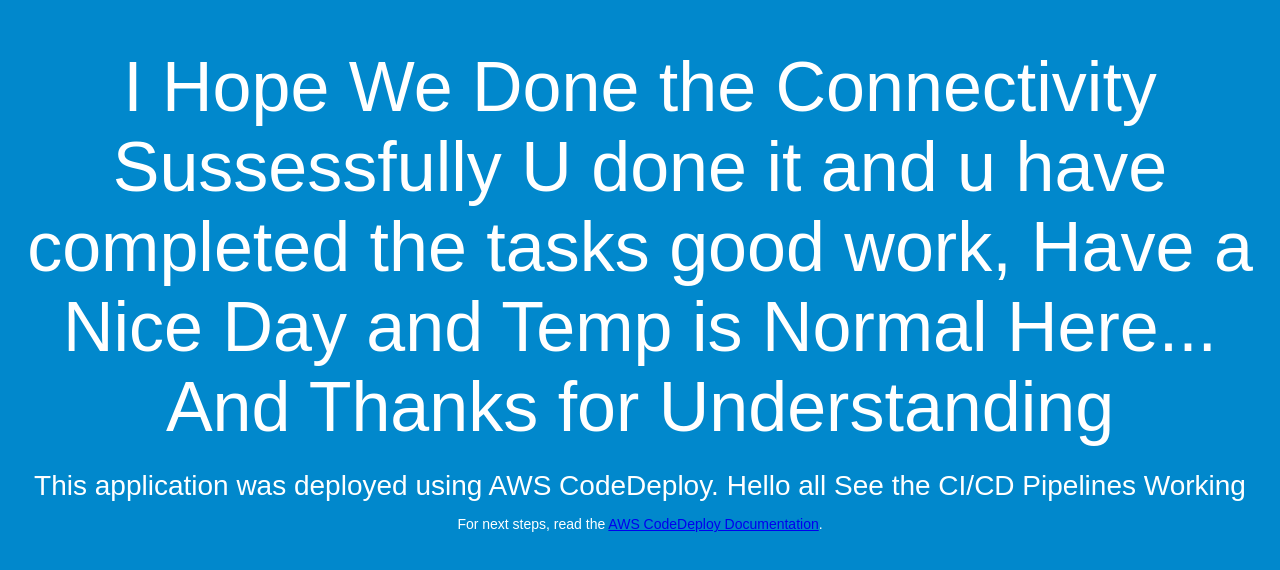
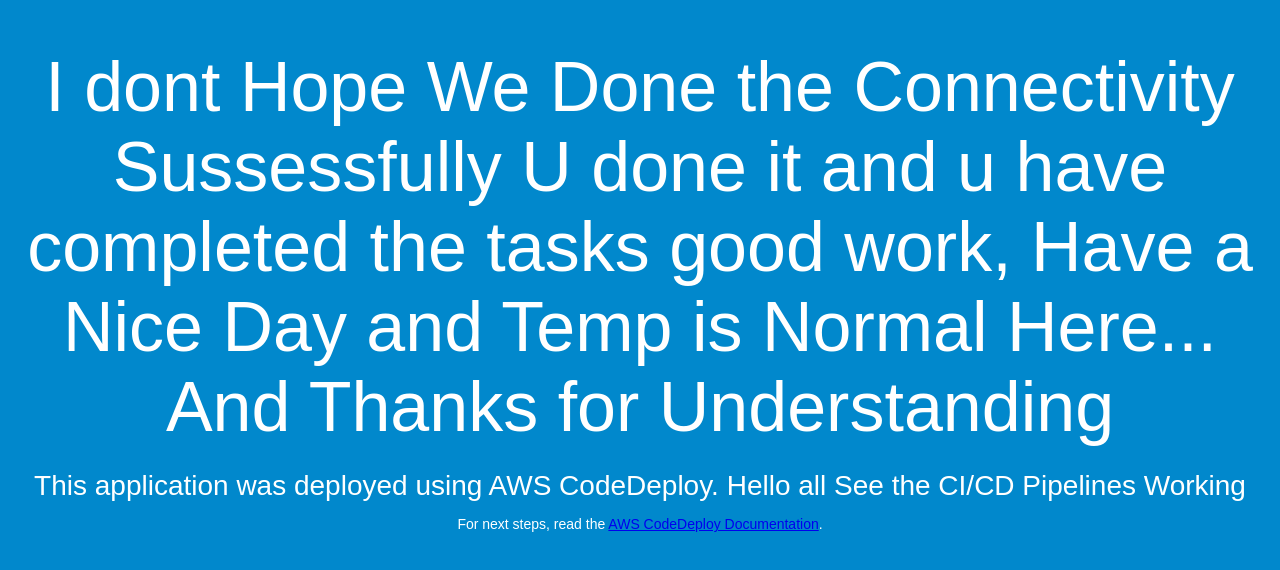
Before and after one commit to ushadeveops/Codedeploy, a plain HTML site: page index.html in a window 1280 px wide. Drawn offline with Linux system fonts and the light colour scheme.

Commit message:
Update index.html

```diff
--- a/index.html
+++ b/index.html
@@ -26,7 +26,7 @@
 </head>
 <body>
   <div align="center">
-    <h1>I Hope We Done the Connectivity Sussessfully U done it and u have completed the tasks good work, Have a Nice Day and Temp is Normal Here... And Thanks for Understanding</h1>
+    <h1>I dont Hope We Done the Connectivity Sussessfully U done it and u have completed the tasks good work, Have a Nice Day and Temp is Normal Here... And Thanks for Understanding</h1>
     <h2>This application was deployed using AWS CodeDeploy. Hello all See the CI/CD Pipelines Working </h2>
     <p>For next steps, read the <a href="http://aws.amazon.com/documentation/codedeploy">AWS CodeDeploy Documentation</a>.</p>
   </div>
```
